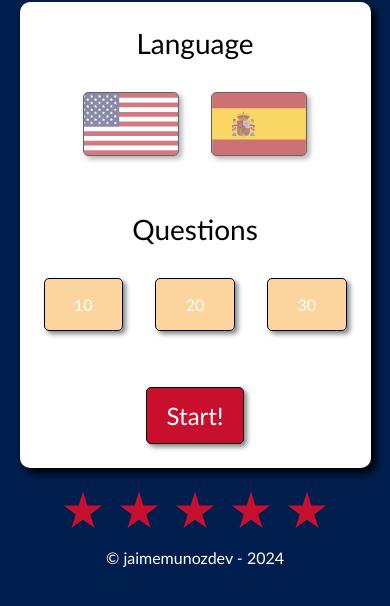
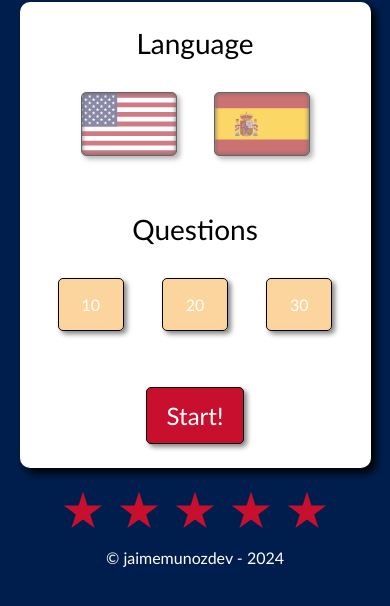
Before and after one commit to jaimemunozdev/SwishQuiz-NBA, a plain HTML site: page index.html in a window 390 px wide. Shown: the part 186-792 px from the top of the page. Drawn offline with Linux system fonts and the light colour scheme; a web font is replaced by a local one.

Commit message:
Más arreglos responsive

```diff
--- a/index.css
+++ b/index.css
@@ -152,12 +152,11 @@ body.dark{
     font-size: 2.25rem;
 }
 .options__language{
-    width: 85%;
+    width: 100%;
     display: flex;
     flex-flow: row nowrap;
-    justify-content: center;
+    justify-content: space-evenly;
     align-items: center;
-    gap: 3rem;
 }
 .options__language input[type="radio"] , .options__questions input[type="radio"]{
     display: none;
@@ -174,7 +173,8 @@ body.dark{
     background-repeat: no-repeat;
     opacity: .6;
     cursor: pointer;
-    box-shadow: #838383 .1875rem .1875rem .3125rem;
+    box-shadow: #838383 .1875rem .1875rem .3125rem,
+     #000 inset 0 0 .3125rem;
     transition: opacity .3s ease;
 }
 .options__language label:hover{
@@ -202,16 +202,15 @@ body.dark{
     margin-top: 1.5rem;
 }
 .options__questions{
-    width: 85%;
+    width: 100%;
     display: flex;
     flex-flow: row nowrap;
-    justify-content: center;
+    justify-content: space-evenly;
     align-items: center;
-    gap: 3rem;
 }
 .options__questions label{
-    width: calc(100% / 4);
-    width: 7rem;
+    width: 20%;
+    max-width: 7rem;
     padding: 1rem 2rem;
     border: .0625rem solid black;
     border-radius: .3125rem;
@@ -498,19 +497,13 @@ label.dark{
     .options__span{
         font-size: 1.75rem;
     }
-    .options__language{
-        width: 100%;
-        gap: 2rem;
-    }
     .options__language label{
         width: 6rem;
     }
     .options__questions{
-        width: 100%;
-        gap: 2rem;
+        gap: 1.5rem;
     }
     .options__questions label{
-        width: auto;
         min-width: 2rem;
         min-height: 2rem;
     }
```
